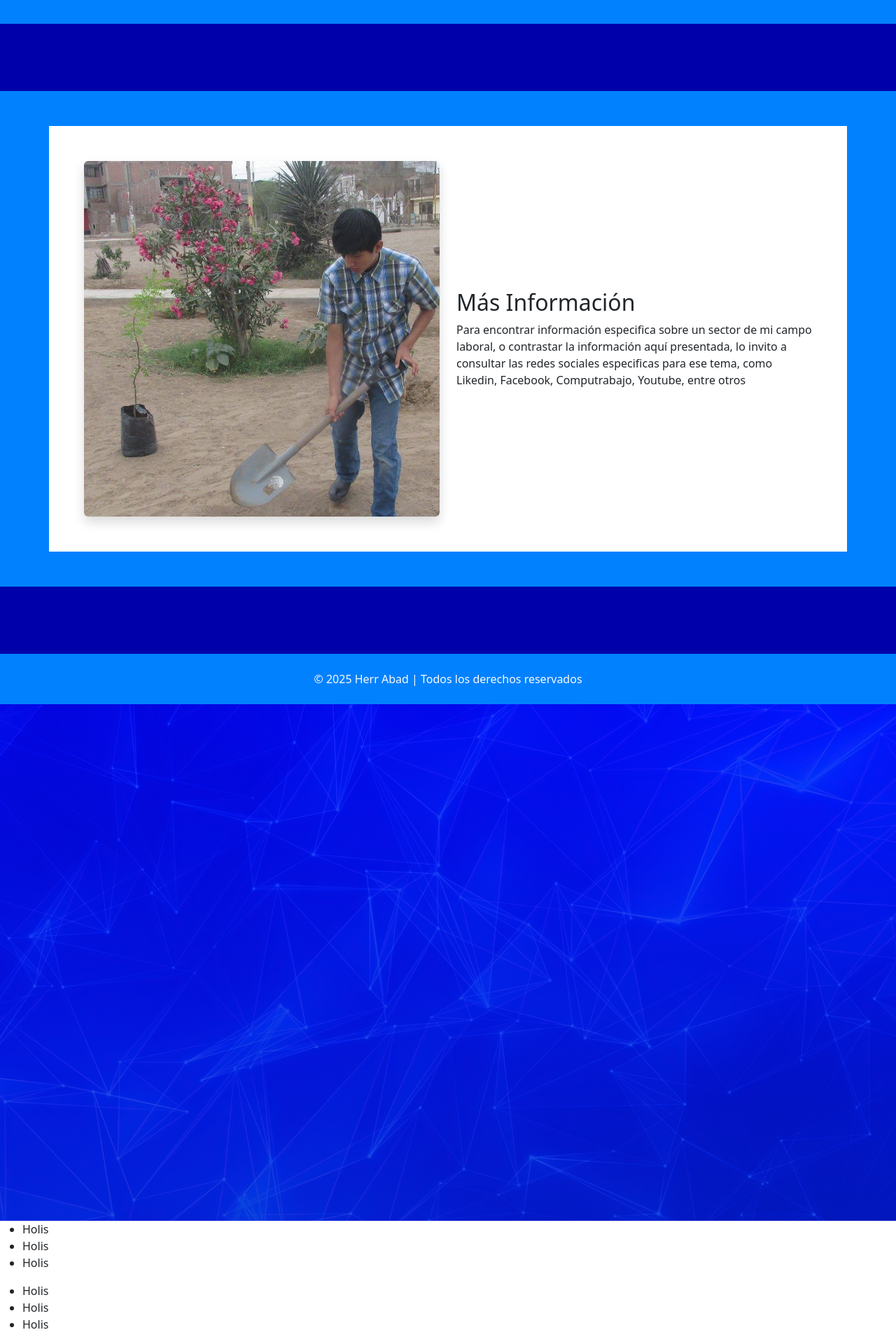
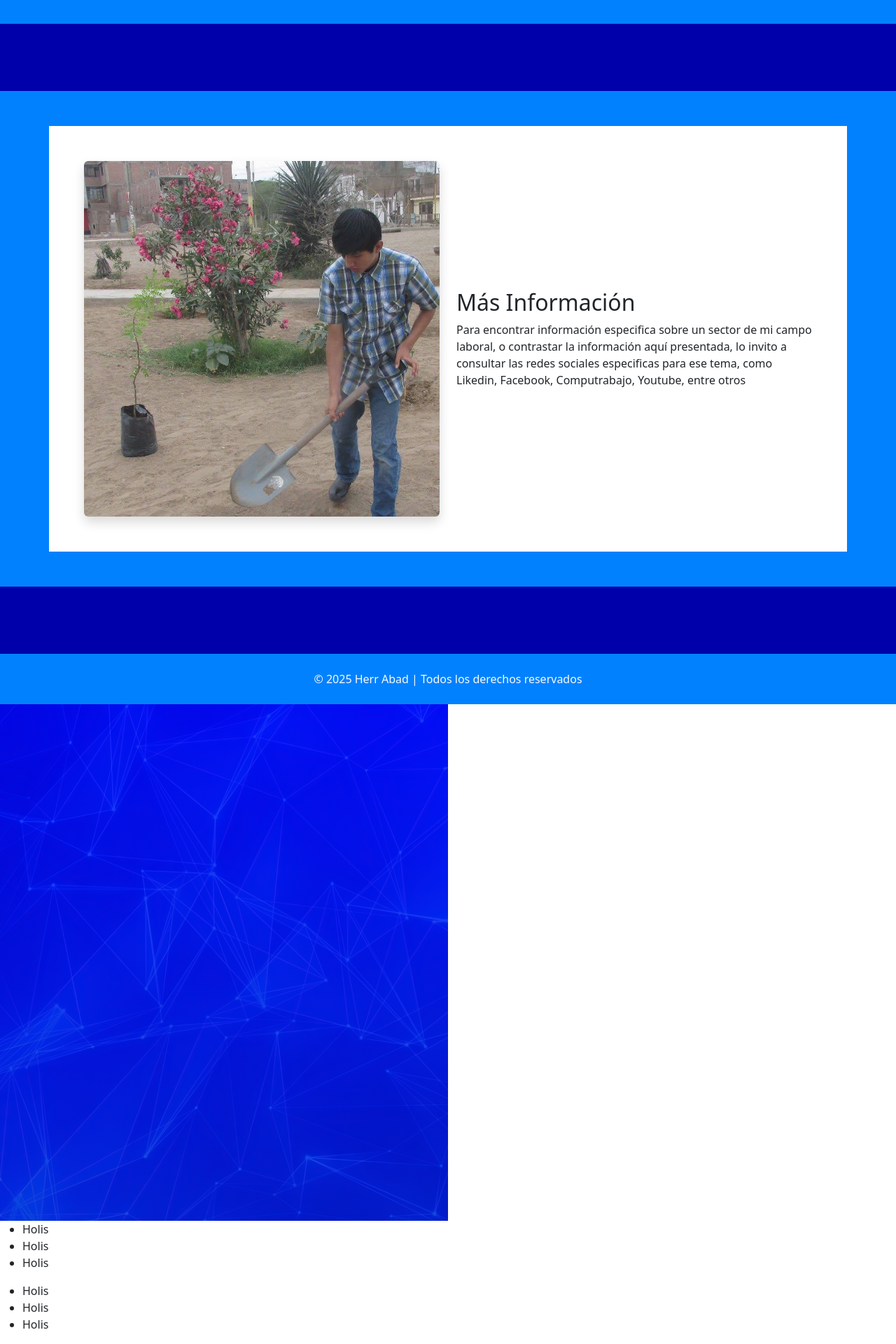
Before and after one commit to miguel-abad/miguel-abad.github.io, a Jekyll site: the page built from index.html, in a window 1280 px wide. Shown: the part 2821-4741 px from the top of the page at 70% size. Built offline with Jekyll 4.4.1, drawn with Linux system fonts in a browser that asks for light colours.

Commit message:
modificar el footer

```diff
--- a/_includes/footer.html
+++ b/_includes/footer.html
@@ -8,23 +8,25 @@
   <footer class="prim text-light text-center py-4">
     <p class="mb-0">© 2025 Herr Abad | Todos los derechos reservados</p>
   </footer>
-
-  <div class="colo-md-6 hero text-light d-flex align-items-center"></div>
-  <div class="colo-md-2">
+<div>
+<div class="col-md-6 hero text-light d-flex align-items-center"></div>
+  <div class="col-md-2">
     <ul>
       <li>Holis</li>
       <li>Holis</li>
       <li>Holis</li>
     </ul>
   </div>
-  <div class="colo-md-2">
+  <div class="col-md-2">
         <ul>
       <li>Holis</li>
       <li>Holis</li>
       <li>Holis</li>
     </ul>
   </div>
-  <div class="colo-md-2" style="background:red;"></div>
+  <div class="col-md-2" style="background:red;"></div>
+</div>
+
 
   <!-- Bootstrap JS -->
   <script src="https://cdn.jsdelivr.net/npm/bootstrap@5.3.2/dist/js/bootstrap.bundle.min.js"></script>
```
